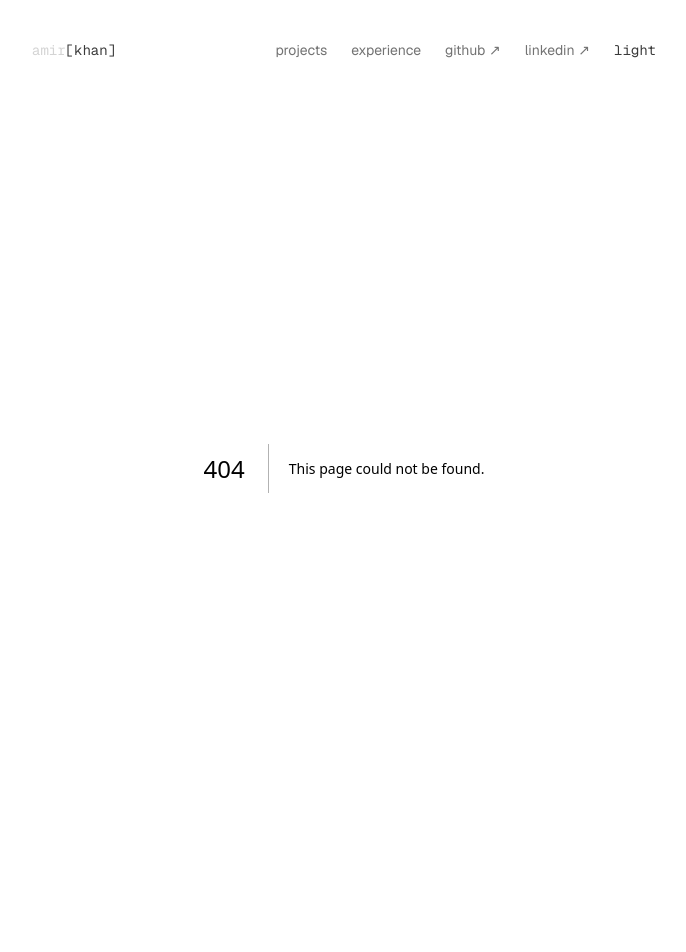
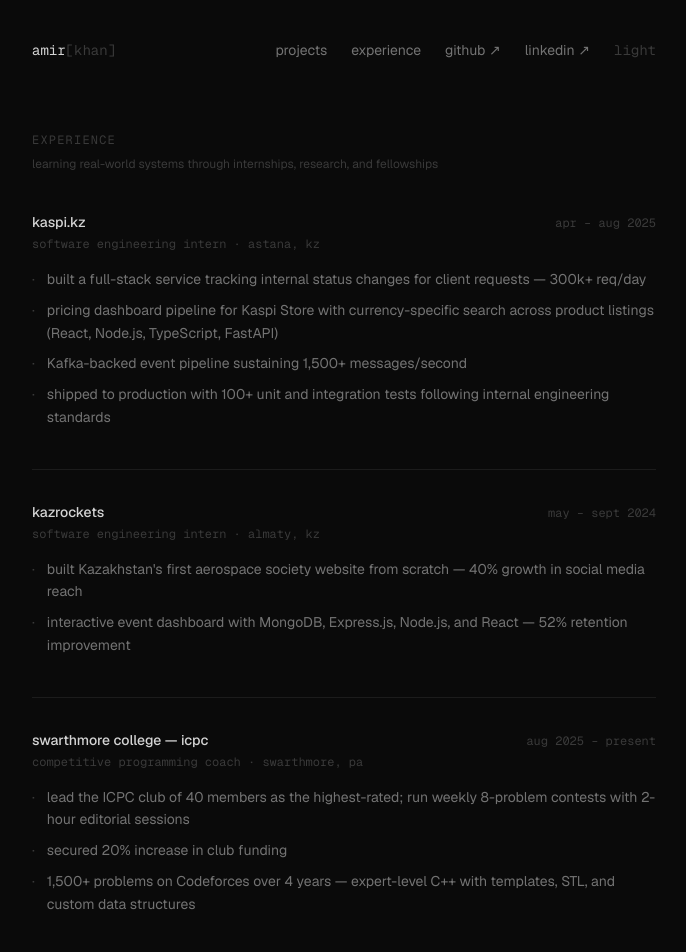
Before and after one commit to aidxhxr/aidxhxr-dev, a Next.js app: page /experience in a window 1280 px wide. Before the commit this address had no page. Shown: the top 952 px of the page, without its empty margins (296-982 px from the left). Before the commit the page ends 868 px from the top, so only its background shows below. Built offline with nearby package versions, Linux system fonts and the light colour scheme.

Commit message:
add writing, projects, experience, and work pages

```diff
--- /dev/null
+++ b/app/experience/page.tsx
@@ -0,0 +1,86 @@
+import type { Metadata } from "next";
+
+export const metadata: Metadata = {
+  title: "Experience — Amirkhan Aidarkhan",
+};
+
+const experience = [
+  {
+    company: "kaspi.kz",
+    role: "software engineering intern",
+    period: "apr – aug 2025",
+    location: "astana, kz",
+    bullets: [
+      "built a full-stack service tracking internal status changes for client requests — 300k+ req/day",
+      "pricing dashboard pipeline for Kaspi Store with currency-specific search across product listings (React, Node.js, TypeScript, FastAPI)",
+      "Kafka-backed event pipeline sustaining 1,500+ messages/second",
+      "shipped to production with 100+ unit and integration tests following internal engineering standards",
+    ],
+  },
+  {
+    company: "kazrockets",
+    role: "software engineering intern",
+    period: "may – sept 2024",
+    location: "almaty, kz",
+    bullets: [
+      "built Kazakhstan's first aerospace society website from scratch — 40% growth in social media reach",
+      "interactive event dashboard with MongoDB, Express.js, Node.js, and React — 52% retention improvement",
+    ],
+  },
+  {
+    company: "swarthmore college — icpc",
+    role: "competitive programming coach",
+    period: "aug 2025 – present",
+    location: "swarthmore, pa",
+    bullets: [
+      "lead the ICPC club of 40 members as the highest-rated; run weekly 8-problem contests with 2-hour editorial sessions",
+      "secured 20% increase in club funding",
+      "1,500+ problems on Codeforces over 4 years — expert-level C++ with templates, STL, and custom data structures",
+    ],
+  },
+  {
+    company: "swarthmore its",
+    role: "it student associate",
+    period: "aug 2025 – present",
+    location: "swarthmore, pa",
+    bullets: [
+      "built an AI-powered class suggestion system covering up to 8 semesters and 40 credits",
+      "server administration for department infrastructure including H200 GPU cluster setup and Linux systems management",
+      "80+ technical support tickets resolved as the primary student employee",
+    ],
+  },
+];
+
+export default function ExperiencePage() {
+  return (
+    <div className="max-w-2xl mx-auto px-6 py-16">
+      <h1 className="text-xs font-mono text-dim uppercase tracking-widest mb-2">
+        experience
+      </h1>
+      <p className="text-xs text-dim mb-10">
+        learning real-world systems through internships, research, and fellowships
+      </p>
+      <ul className="space-y-10">
+        {experience.map((e, i) => (
+          <li key={i} className="border-t border-border pt-8 first:border-t-0 first:pt-0">
+            <div className="flex flex-col gap-0.5 sm:flex-row sm:items-baseline sm:justify-between sm:gap-4 mb-1">
+              <span className="text-sm text-fg font-medium">{e.company}</span>
+              <span className="text-xs font-mono text-dim">{e.period}</span>
+            </div>
+            <p className="text-xs font-mono text-dim mb-4">
+              {e.role} · {e.location}
+            </p>
+            <ul className="space-y-2">
+              {e.bullets.map((b, j) => (
+                <li key={j} className="flex gap-3 text-sm text-muted leading-relaxed">
+                  <span className="text-dim shrink-0 select-none">·</span>
+                  <span>{b}</span>
+                </li>
+              ))}
+            </ul>
+          </li>
+        ))}
+      </ul>
+    </div>
+  );
+}
--- /dev/null
+++ b/app/projects/page.tsx
@@ -0,0 +1,88 @@
+import type { Metadata } from "next";
+import Image from "next/image";
+import Link from "next/link";
+import { projects } from "@/lib/projects";
+
+export const metadata: Metadata = {
+  title: "Projects — Amirkhan Aidarkhan",
+};
+
+export default function ProjectsPage() {
+  return (
+    <div className="max-w-2xl mx-auto px-6 py-16">
+      <h1 className="text-xs font-mono text-dim uppercase tracking-widest mb-2">
+        projects
+      </h1>
+      <p className="text-xs text-dim mb-10">
+        things I&apos;ve built and written about
+      </p>
+      <ul className="space-y-14">
+        {projects.map((p) => (
+          <li key={p.name}>
+            {p.image ? (
+              <div className="relative w-full aspect-video mb-4 rounded overflow-hidden border border-border">
+                <Image
+                  src={p.image}
+                  alt={p.name}
+                  fill
+                  className="object-cover"
+                />
+              </div>
+            ) : (
+              <div className="w-full aspect-video mb-4 rounded border border-border bg-border" />
+            )}
+            <div className="flex items-baseline justify-between gap-4 mb-2">
+              <span className="text-sm text-fg font-medium">{p.name}</span>
+              <span className="text-xs font-mono text-dim shrink-0">{p.year}</span>
+            </div>
+            <p className="text-sm text-muted leading-relaxed mb-3">
+              {p.description}
+            </p>
+            <div className="flex flex-wrap gap-2 mb-3">
+              {p.tags.map((tag) => (
+                <span
+                  key={tag}
+                  className="text-xs font-mono text-dim border border-border px-2 py-0.5 rounded"
+                >
+                  {tag}
+                </span>
+              ))}
+            </div>
+            {(p.slug || p.github || p.demo) && (
+              <div className="flex gap-4 text-xs font-mono">
+                {p.slug && (
+                  <Link
+                    href={`/writing/${p.slug}`}
+                    className="text-dim hover:text-muted transition-colors"
+                  >
+                    write-up ↗
+                  </Link>
+                )}
+                {p.github && (
+                  <a
+                    href={p.github}
+                    target="_blank"
+                    rel="noopener noreferrer"
+                    className="text-dim hover:text-muted transition-colors"
+                  >
+                    github ↗
+                  </a>
+                )}
+                {p.demo && (
+                  <a
+                    href={p.demo}
+                    target="_blank"
+                    rel="noopener noreferrer"
+                    className="text-dim hover:text-muted transition-colors"
+                  >
+                    demo ↗
+                  </a>
+                )}
+              </div>
+            )}
+          </li>
+        ))}
+      </ul>
+    </div>
+  );
+}
--- /dev/null
+++ b/app/work/page.tsx
@@ -0,0 +1,5 @@
+import { redirect } from "next/navigation";
+
+export default function WorkPage() {
+  redirect("/projects");
+}
--- /dev/null
+++ b/app/writing/[slug]/page.tsx
@@ -0,0 +1,76 @@
+import type { Metadata } from "next";
+import Link from "next/link";
+import { posts } from "@/lib/posts";
+import { notFound } from "next/navigation";
+
+export const dynamicParams = false;
+
+export function generateStaticParams() {
+  return posts.map((p) => ({ slug: p.slug }));
+}
+
+export async function generateMetadata({
+  params,
+}: {
+  params: Promise<{ slug: string }>;
+}): Promise<Metadata> {
+  const { slug } = await params;
+  const post = posts.find((p) => p.slug === slug);
+  if (!post) return {};
+  return {
+    title: `${post.title} — Amirkhan Aidarkhan`,
+    description: post.description,
+  };
+}
+
+export default async function PostPage({
+  params,
+}: {
+  params: Promise<{ slug: string }>;
+}) {
+  const { slug } = await params;
+  const post = posts.find((p) => p.slug === slug);
+  if (!post) notFound();
+
+  const { default: Post } = await import(`@/content/writing/${slug}.mdx`);
+
+  return (
+    <div className="max-w-2xl mx-auto px-6 py-16">
+      <div className="mb-10">
+        <Link
+          href="/projects"
+          className="text-xs font-mono text-dim hover:text-muted transition-colors"
+        >
+          ← projects
+        </Link>
+      </div>
+      <div className="mb-10">
+        <h1 className="text-fg text-lg font-medium mb-2 leading-snug">
+          {post.title}
+        </h1>
+        <p className="text-xs font-mono text-dim">
+          {new Date(post.date).toLocaleDateString("en-US", {
+            year: "numeric",
+            month: "long",
+            day: "numeric",
+          })}
+        </p>
+      </div>
+      <div
+        className="
+          prose prose-sm max-w-none dark:prose-invert
+          prose-p:text-muted prose-p:leading-relaxed
+          prose-headings:text-fg prose-headings:font-medium
+          prose-a:text-fg prose-a:no-underline hover:prose-a:text-sharp prose-a:transition-colors
+          prose-code:text-fg prose-code:text-[0.8em]
+          prose-code:before:content-none prose-code:after:content-none
+          prose-hr:border-border
+          prose-li:text-muted
+          prose-strong:text-fg prose-strong:font-medium
+        "
+      >
+        <Post />
+      </div>
+    </div>
+  );
+}
--- /dev/null
+++ b/app/writing/page.tsx
@@ -0,0 +1,5 @@
+import { redirect } from "next/navigation";
+
+export default function WritingPage() {
+  redirect("/work");
+}
```
